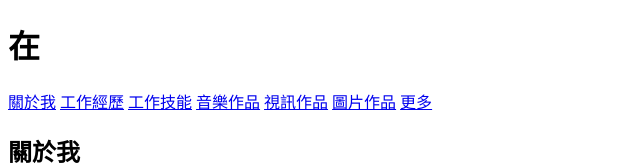
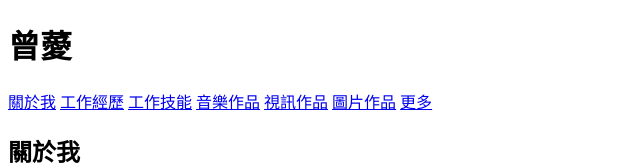
Before and after one commit to s111316040/website_HTML, a plain HTML site: page index.html in a window 1280 px wide. Shown: the top 165 px of the page, without its empty margins (0-640 px from the left). Drawn offline with Linux system fonts and the light colour scheme.

Commit message:
Update index.html

```diff
--- a/index.html
+++ b/index.html
@@ -7,7 +7,7 @@
 <body>
     <!-- 頁頭區 -->
     <header>
-        <h1>在</h1>
+        <h1>曾薆</h1>
         <nav>
             <a href="#section1">關於我</a>
             <a href="#section2">工作經歷</a>
```
